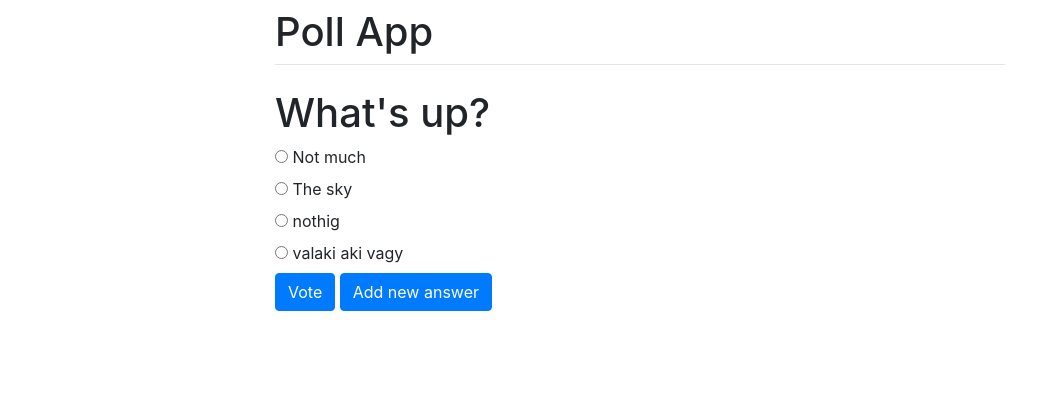
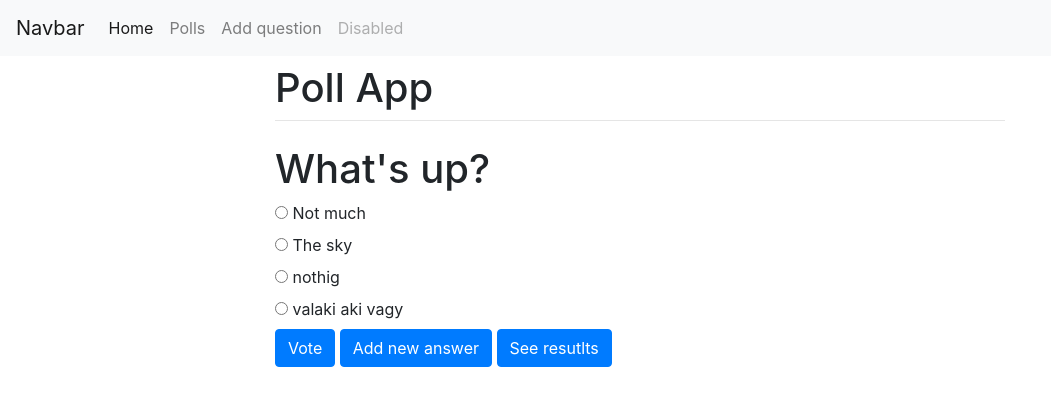
Before and after one commit to tszabad/poll-app-django, a Django app: page /polls/1/ in a window 1280 px wide. Shown: the top 406 px of the page, without its empty margins (0-1051 px from the left). Run offline with Django 3.2, Linux system fonts and the light colour scheme; data comes from the database, SQL or seed files in the repository; both versions use the stored data as it was after the commit; some libraries are stand-ins or nearby versions.

Commit message:
navbar and home added

```diff
--- a/polls/templates/polls/base.html
+++ b/polls/templates/polls/base.html
@@ -12,6 +12,28 @@
     <title>Poll App</title>
   </head>
   <body>
+    <nav class="navbar navbar-expand-lg navbar-light bg-light">
+        <a class="navbar-brand" href="#">Navbar</a>
+        <button class="navbar-toggler" type="button" data-toggle="collapse" data-target="#navbarNav" aria-controls="navbarNav" aria-expanded="false" aria-label="Toggle navigation">
+          <span class="navbar-toggler-icon"></span>
+        </button>
+        <div class="collapse navbar-collapse" id="navbarNav">
+          <ul class="navbar-nav">
+            <li class="nav-item active">
+              <a class="nav-link" href="/polls/home">Home <span class="sr-only">(current)</span></a>
+            </li>
+            <li class="nav-item">
+              <a class="nav-link" href="/polls">Polls</a>
+            </li>
+            <li class="nav-item">
+              <a class="nav-link" href="/polls/addpoll">Add question</a>
+            </li>
+            <li class="nav-item">
+              <a class="nav-link disabled" href="#" tabindex="-1" aria-disabled="true">Disabled</a>
+            </li>
+          </ul>
+        </div>
+      </nav>
  {% block content %}
  {% endblock %}
 </body>
--- a/polls/templates/polls/detail.html
+++ b/polls/templates/polls/detail.html
@@ -19,6 +19,7 @@
 {% endfor %}
 <input type="submit" value="Vote" class="btn btn-primary">
 <a class=" btn btn-primary" href="{% url 'polls:addanswer' question.id %}">Add new answer</a>
+<a class=" btn btn-primary" href="{% url 'polls:results' question.id %}">See resutlts</a>
 </form>
 
 </div>
--- a/polls/urls.py
+++ b/polls/urls.py
@@ -11,5 +11,6 @@ urlpatterns = [
     path('addpoll/', views.addpoll, name='addpoll'),
     path('<int:question_id>/addanswer/', views.addanswer, name='addanswer'),
     path('resultdata/<str:obj>/', views.resultdata, name='resultdata'),
+    path('home', views.home, name='home'),
 
 ]
--- a/polls/views.py
+++ b/polls/views.py
@@ -8,8 +8,8 @@ from django.utils import timezone
 from .models import Choice, Question
 from .forms import PollForm, PollAnswerForm
 
-class HomeView(generic.ListView):
-    template_name = 'polls/home.html'
+def home (request):
+    return render(request,  'polls/home.html')
 class IndexView(generic.ListView):
     template_name = 'polls/index.html'
     context_object_name = 'latest_question_list'
```
Also changed, not shown: polls/templates/polls/home.html (+8 -1 lines), polls/templates/polls/index.html (+3 -4 lines), db.sqlite3.
